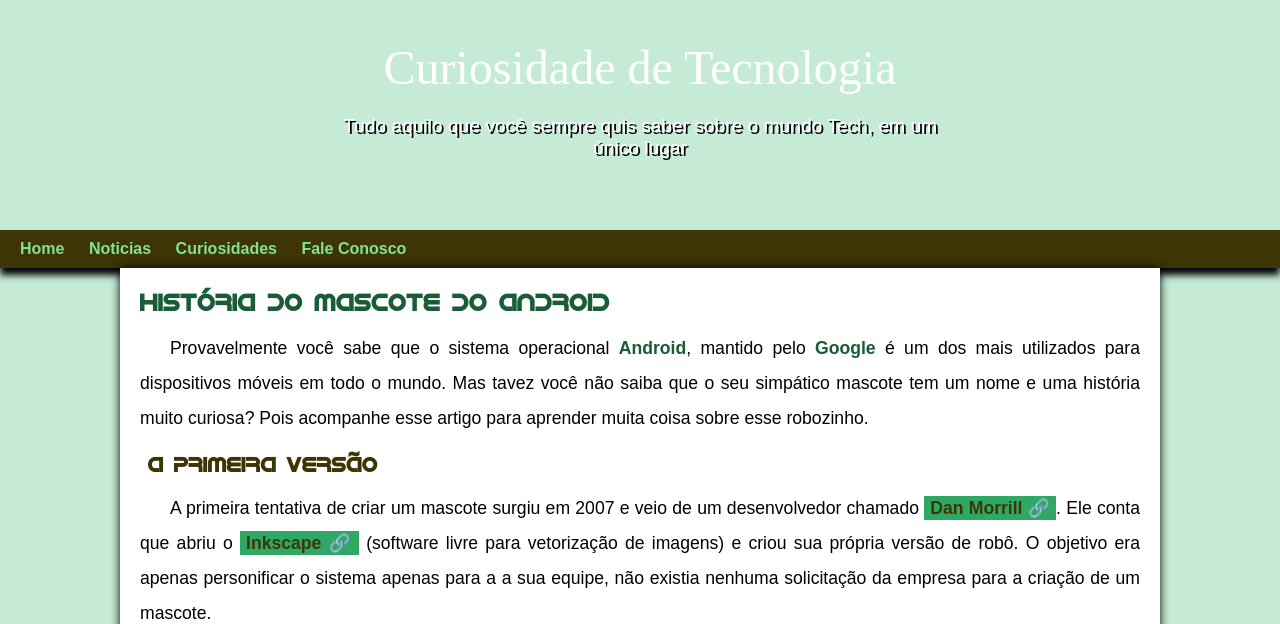
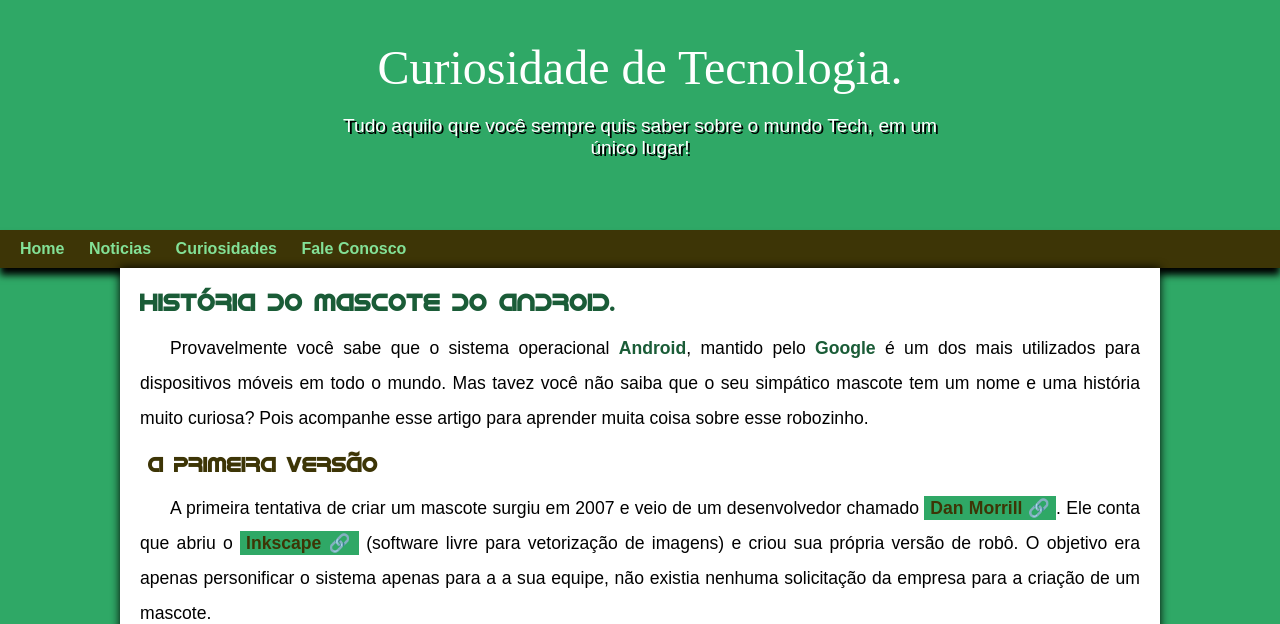
Before and after one commit to Tiago10Jesus/HTML-CSS, a plain HTML site: page Exercicios/ex21desafio/android.html in a window 1280 px wide. Shown: the top 624 px of the page. Drawn offline with Linux system fonts and the light colour scheme.

Commit message:
alterado

```diff
--- a/Exercicios/ex21desafio/android.html
+++ b/Exercicios/ex21desafio/android.html
@@ -9,8 +9,8 @@
 </head>
 <body>
     <header>
-        <h1>Curiosidade de Tecnologia</h1>
-        <p>Tudo aquilo que você sempre quis saber sobre o mundo Tech, em um único lugar</p>
+        <h1>Curiosidade de Tecnologia.</h1>
+        <p>Tudo aquilo que você sempre quis saber sobre o mundo Tech, em um único lugar!</p>
     </header>
     <nav>
         <a href="#">Home</a>
@@ -20,7 +20,7 @@
     </nav>
     <main>
         <article>
-            <h1>História do Mascote do Android</h1>
+            <h1>História do Mascote do Android.</h1>
 
             <p>Provavelmente você sabe que o sistema operacional <strong>Android</strong>, mantido pelo <strong>Google</strong> é um dos mais utilizados para dispositivos móveis em todo o mundo. Mas tavez você não saiba que o seu simpático mascote tem um nome e uma história muito curiosa? Pois acompanhe esse artigo para aprender muita coisa sobre esse robozinho.</p>
 
--- a/Exercicios/ex21desafio/style/style.css
+++ b/Exercicios/ex21desafio/style/style.css
@@ -27,7 +27,7 @@
     padding: 0px;
 }
 body{
-    background-color: var(--cor0);
+    background-color: var(--cor3);
     font-family: var(--fonte-padrao);
 }
 
@@ -59,7 +59,7 @@ header > p {
     padding-right: 10px;
     padding-left: 10px;
     margin: auto;
-    margin-bottom: 30px;
+    padding-bottom: 30px;
     text-shadow: 2px 2px 0px black;
 
 }
```
